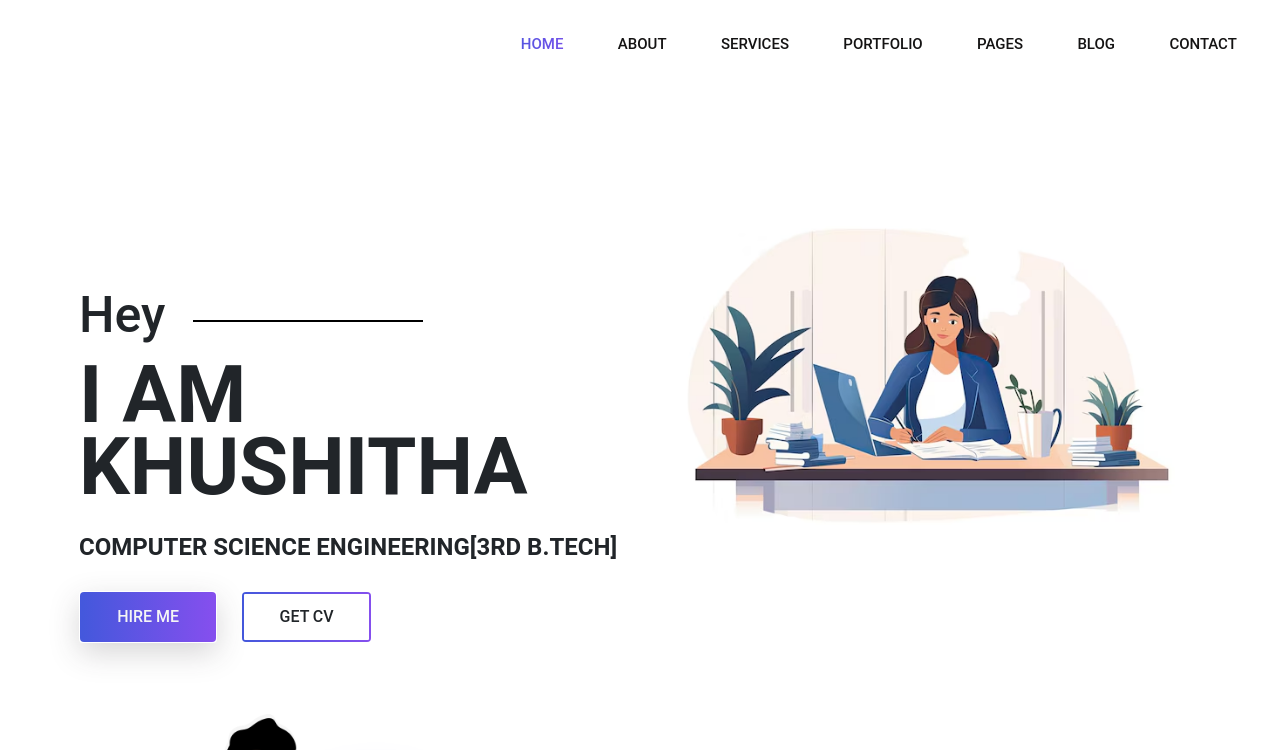
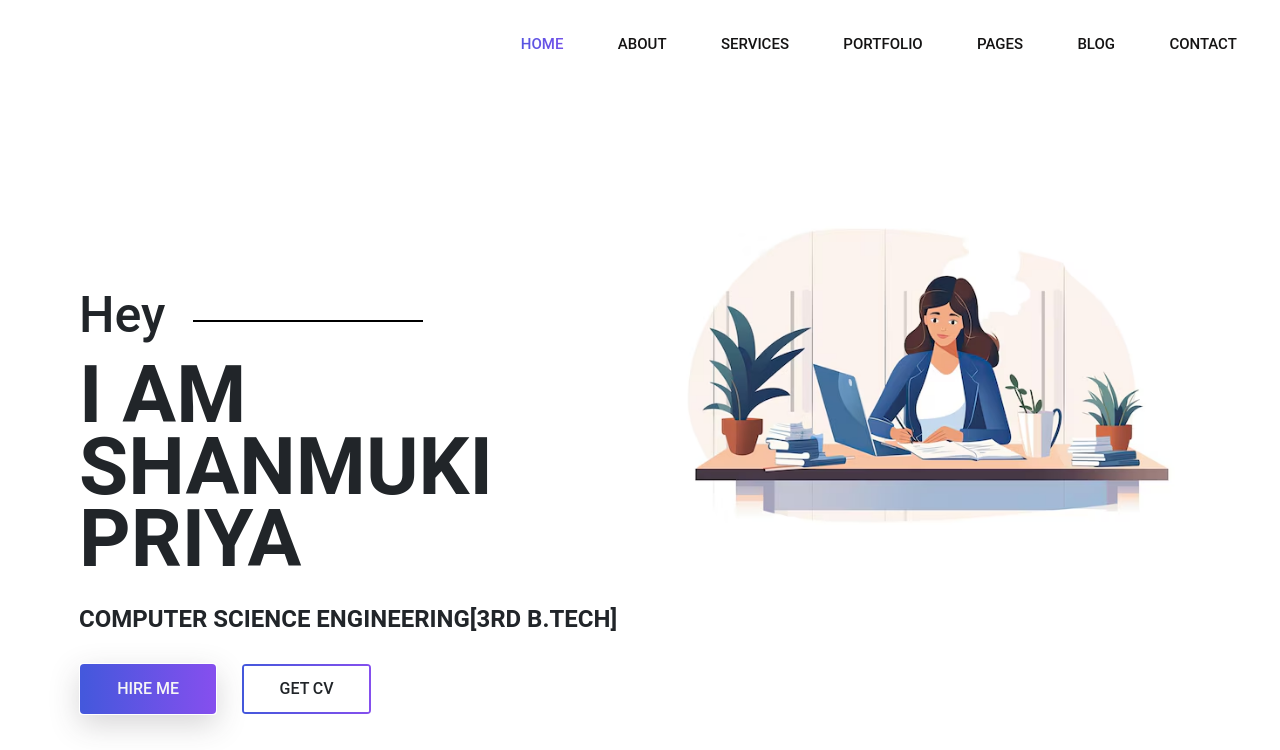
Before and after one commit to Shanmukipriya/codsoft_task2, a plain HTML site: page Index.html in a window 1280 px wide. Shown: the top 750 px of the page. Drawn offline with Linux system fonts and the light colour scheme.

Commit message:
new commit

```diff
--- a/Index.html
+++ b/Index.html
@@ -54,7 +54,7 @@
                 <div class="row">
                     <div class="col-lg-6 col-md-12 site-title">
                         <h3 class="title-text">Hey</h3>
-                        <h1 class="title-text text-uppercase">I am Khushitha</h1>
+                        <h1 class="title-text text-uppercase">I am Shanmuki Priya</h1>
                         <h4 class="title-text text-uppercase">Computer Science Engineering[3rd B.Tech]</h4>
                         <div class="site-buttons">
                             <div class="d-flex flex-row flex-wrap">
@@ -227,7 +227,7 @@
                 <div class="copyrights text-center">
                     <p class="para">
                         Copyright ©2024 All rights reserved | This template is made with by
-                        <a href="#"><span style="color: var(--primary-color);">Khushitha</span></a>
+                        <a href="#"><span style="color: var(--primary-color);">Shanmuki Priya</span></a>
                     </p>
                 </div>
             </div>
```
